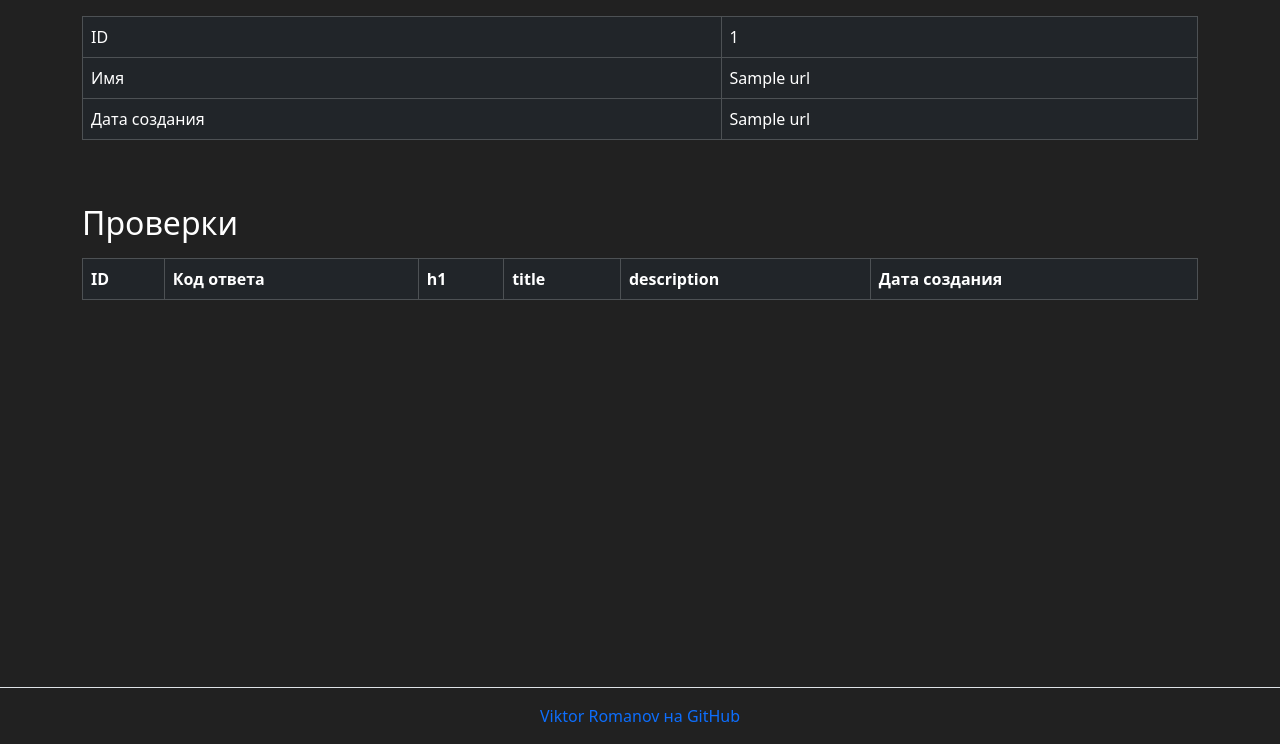
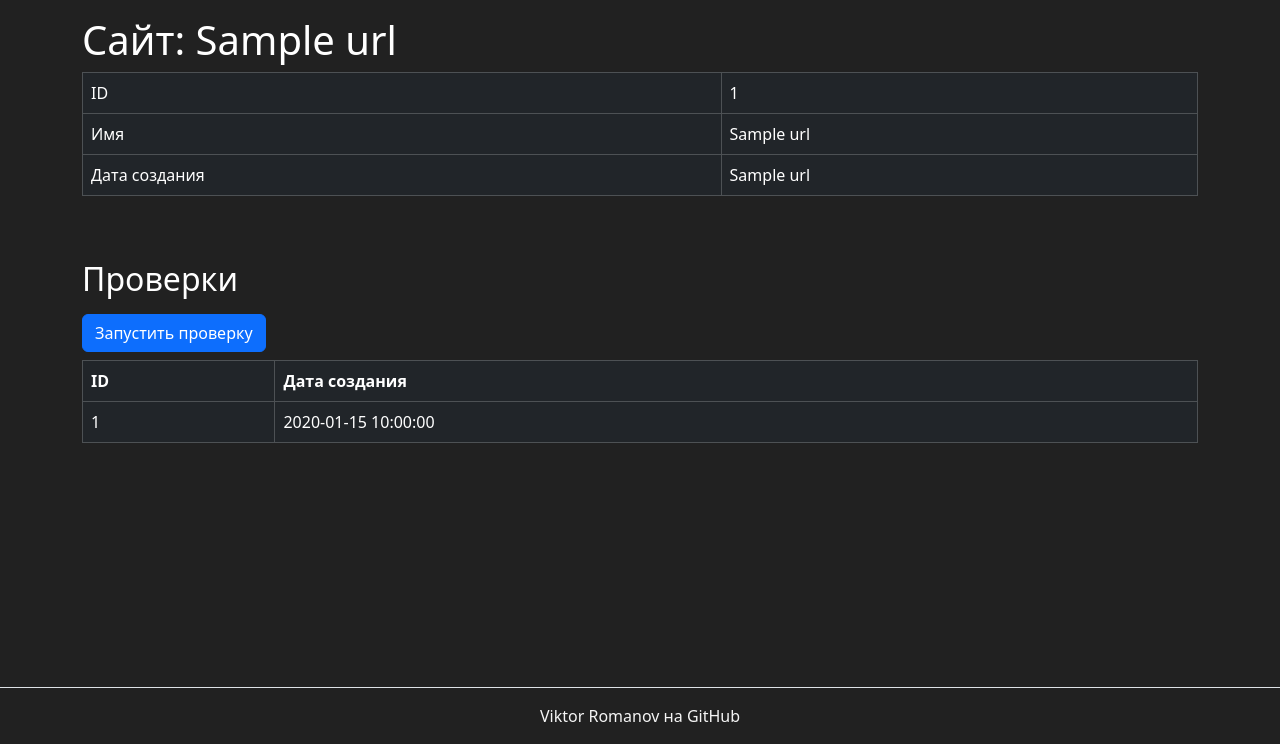
Before and after one commit to qffo/python-project-83, a Flask app: page /urls/1 in a window 1280 px wide. Shown: the part 56-800 px from the top of the page. Run offline with Flask 3, Linux system fonts and the light colour scheme; a database or web service that is not in the repository returns one stand-in record (values such as "Sample title"); lists and menus that the app fills with data are empty; some libraries are stand-ins or nearby versions.

Commit message:
add check

```diff
--- a/database.sql
+++ b/database.sql
@@ -3,3 +3,13 @@ CREATE TABLE IF NOT EXISTS urls (
     name VARCHAR(255) UNIQUE NOT NULL,
     created_at TIMESTAMP DEFAULT now()
 );
+
+CREATE TABLE IF NOT EXISTS url_checks (
+    id BIGINT PRIMARY KEY GENERATED ALWAYS AS IDENTITY,
+    url_id BIGINT REFERENCES urls (id),
+    status_code SMALLINT,
+    h1 TEXT,
+    title TEXT,
+    description TEXT,
+    created_at TIMESTAMP DEFAULT now()
+);
--- a/page_analyzer/app.py
+++ b/page_analyzer/app.py
@@ -22,7 +22,10 @@ DATABASE_URL = os.getenv('DATABASE_URL')
 
 def get_all_urls():
     urls = []
-    sql = "SELECT id, name FROM urls ORDER BY id DESC;"
+    sql = """SELECT urls.id, urls.name, url_checks.created_at
+    FROM urls left join url_checks
+    on urls.id = url_checks.url_id
+    ORDER BY id DESC;"""
     with psycopg2.connect(DATABASE_URL) as conn:
         cursor = conn.cursor()
         cursor.execute(sql)
@@ -33,6 +36,7 @@ def get_all_urls():
                 {
                     'id': record[0],
                     'name': record[1],
+                    'created_at': record[2]
                 }
             )
     return urls
@@ -85,7 +89,6 @@ def add_url():
             url_name=url_name
         ), 422
 
-    # add_new_url(url_name)
     url_id = get_id_by_name(url_name)
 
     if not url_id:
@@ -94,6 +97,25 @@ def add_url():
         url_id = get_id_by_name(url_name)
     else:
         flash('Страница уже существует', 'info')
+
+    return redirect(url_for('one_url', url_id=url_id), 302)
+
+
+def sql_check_url(values):
+    sql = '''
+    INSERT INTO url_checks
+    (url_id) VALUES (%s);
+    '''
+    with psycopg2.connect(DATABASE_URL) as conn:
+        cursor = conn.cursor()
+        cursor.execute(sql, (values,))
+        conn.commit()
+
+
+@app.post('/urls/<int:url_id>/checks')
+def check_url(url_id):
+    flash('Страница успешно проверена', 'success')
+    sql_check_url(url_id)
 
     return redirect(url_for('one_url', url_id=url_id), 302)
 
@@ -112,14 +134,40 @@ def get_one_urls(url_id):
     return url_info
 
 
+def get_checks_by_id(url_id):
+    url_checks = []
+    query = '''
+    SELECT
+        url_checks.id,
+        url_checks.created_at
+    FROM url_checks
+    WHERE url_checks.url_id = %s
+    ORDER BY url_checks.id DESC;
+    '''
+    with psycopg2.connect(DATABASE_URL) as conn:
+        cursor = conn.cursor()
+        cursor.execute(query, (url_id,))
+        records = cursor.fetchall()
+    if records:
+        for record in records:
+            url_checks.append(
+                {'id': record[0],
+                 'created_at': record[1]
+                 }
+            )
+    return url_checks
+
+
 @app.route('/urls/<int:url_id>')
 def one_url(url_id):
     url_info = get_one_urls(url_id)
     messages = get_flashed_messages(with_categories=True)
+    url_checks = get_checks_by_id(url_id)
     return render_template(
         'one_url.html',
         messages=messages,
         url=url_info,
+        url_checks=url_checks
     )
 
 
--- a/page_analyzer/templates/index.html
+++ b/page_analyzer/templates/index.html
@@ -10,6 +10,12 @@
         body {
             background-color: #212121;
             color: white;
+        }
+        .custom-link {
+        color: #f5f5f5; /* Цвет ссылки */
+        }
+        .custom-link:hover {
+            color: #00aaff; /* Цвет при наведении */
         }
 </style>
     <title>{% block title %}Анализатор страниц{% endblock %}</title>
@@ -34,7 +40,8 @@
 
   <main class="flex-grow-1">
     <div class="container-lg mt-3">
-      <h1></h1>
+
+      <h1>{% block h1 %}{% endblock %}</h1>
 
       {% block content %}
 <div class="row">
@@ -42,10 +49,10 @@
     <h1 class="display-3">Анализатор страниц</h1>
     <p class="lead">Бесплатно проверяйте сайты на SEO-пригодность</p>
     <form action="{{ url_for('add_url') }}" method="post" class="d-flex justify-content-center">
-    <label for="text" class="visually-hidden">Url для проверки</label>
-    <input type="text" name="url" placeholder="https://www.example.com"value="{{ url_name }}"  class="form-control form-control-lg" required>
-    <input type="submit" class="btn btn-primary  btn-lg ms-3 px-5 text-uppercase mx-3" value="Проверить">
-</form>
+      <label for="text" class="visually-hidden">Url для проверки</label>
+      <input type="text" name="url" placeholder="https://www.example.com"value="{{ url_name }}"  class="form-control form-control-lg" required>
+      <input type="submit" class="btn btn-primary  btn-lg ms-3 px-5 text-uppercase mx-3" value="Проверить">
+    </form>
   </div>
 </div>
     {% endblock %}
@@ -55,7 +62,7 @@
   <footer class="border-top py-3 mt-5 flex-shrink-0">
   <div class="container-lg">
     <div class="text-center">
-      <a href="https://github.com/qffo" target="_blank" style="text-decoration: none">Viktor Romanov на GitHub</a>
+      <a href="https://github.com/qffo" target="_blank" class="custom-link" style="text-decoration: none">Viktor Romanov на GitHub</a>
     </div>
   </div>
 </footer>
--- a/page_analyzer/templates/one_url.html
+++ b/page_analyzer/templates/one_url.html
@@ -1,6 +1,6 @@
 {% extends "index.html" %}
 
-{% block h1 %}Сайт: {{ name }}{% endblock %}
+{% block h1 %}Сайт: {{ url['name'] }}{% endblock %}
 
 {% block content %}
     <div class="table-responsive">
@@ -23,15 +23,19 @@
     </div>
     <h2 class="mt-5 mb-3">Проверки</h2>
 
+    <form action="{{ url_for('check_url', url_id=url['id']) }}" method="post">
+        <input type="submit" class="btn btn-primary" value="Запустить проверку">
+    </form>
+
     <div>
         <table class="table table-bordered table-hover table-dark mt-2" data-test="checks">
             <thead>
                 <tr>
                     <th>ID</th>
-                    <th>Код ответа</th>
+                    <!-- <th>Код ответа</th>
                     <th>h1</th>
                     <th>title</th>
-                    <th>description</th>
+                    <th>description</th> -->
                     <th>Дата создания</th>
                 </tr>
             </thead>
@@ -40,10 +44,10 @@
                     {% for check in url_checks %}
                         <tr>
                             <td>{{ check['id'] }}</td>
-                            <td>{{ check['status_code'] }}</td>
+                            <!-- <td>{{ check['status_code'] }}</td>
                             <td>{{ check['h1'] }}</td>
                             <td>{{ check['title'] }}</td>
-                            <td>{{ check['description'] }}</td>
+                            <td>{{ check['description'] }}</td> -->
                             <td>{{ check['created_at'] }}</td>
                         </tr>
                     {% endfor %}
```
Also changed, not shown: page_analyzer/templates/all_urls.html (+9 -10 lines).
